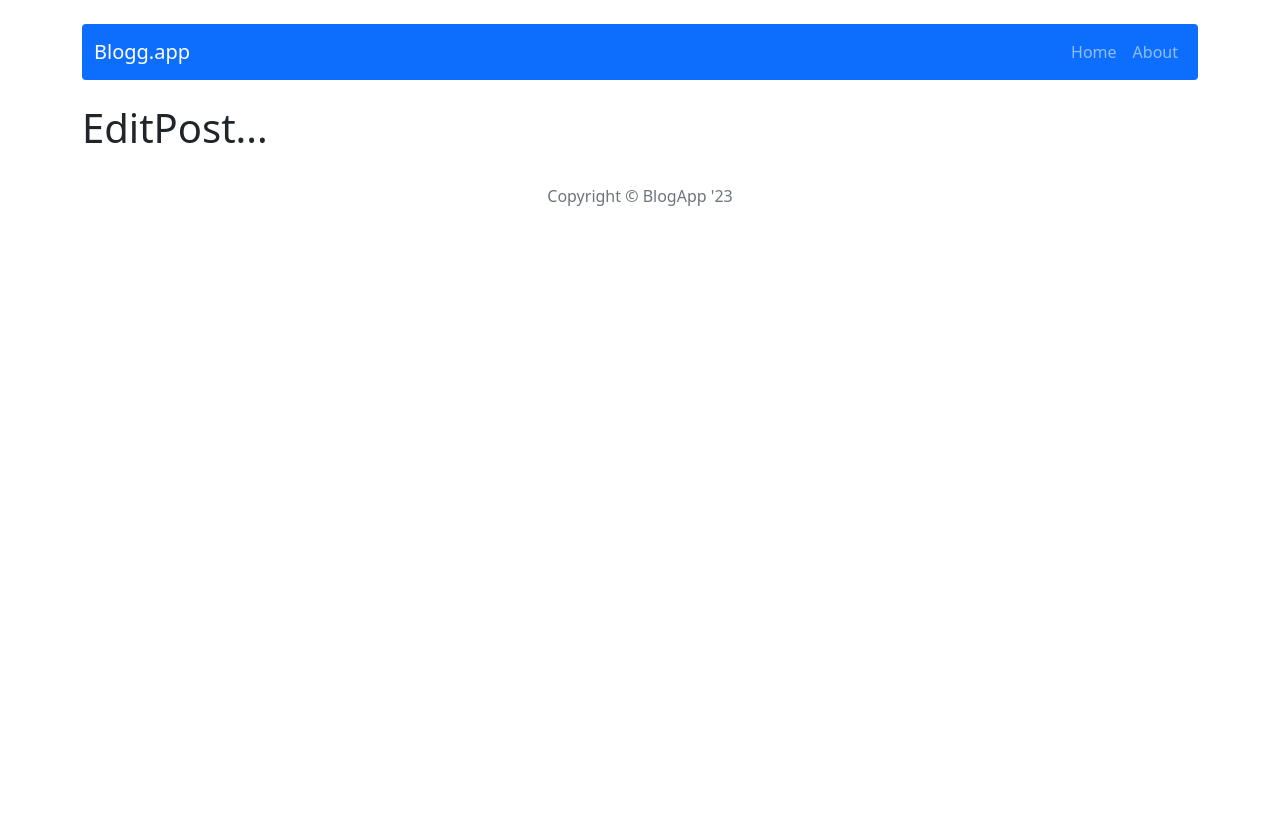
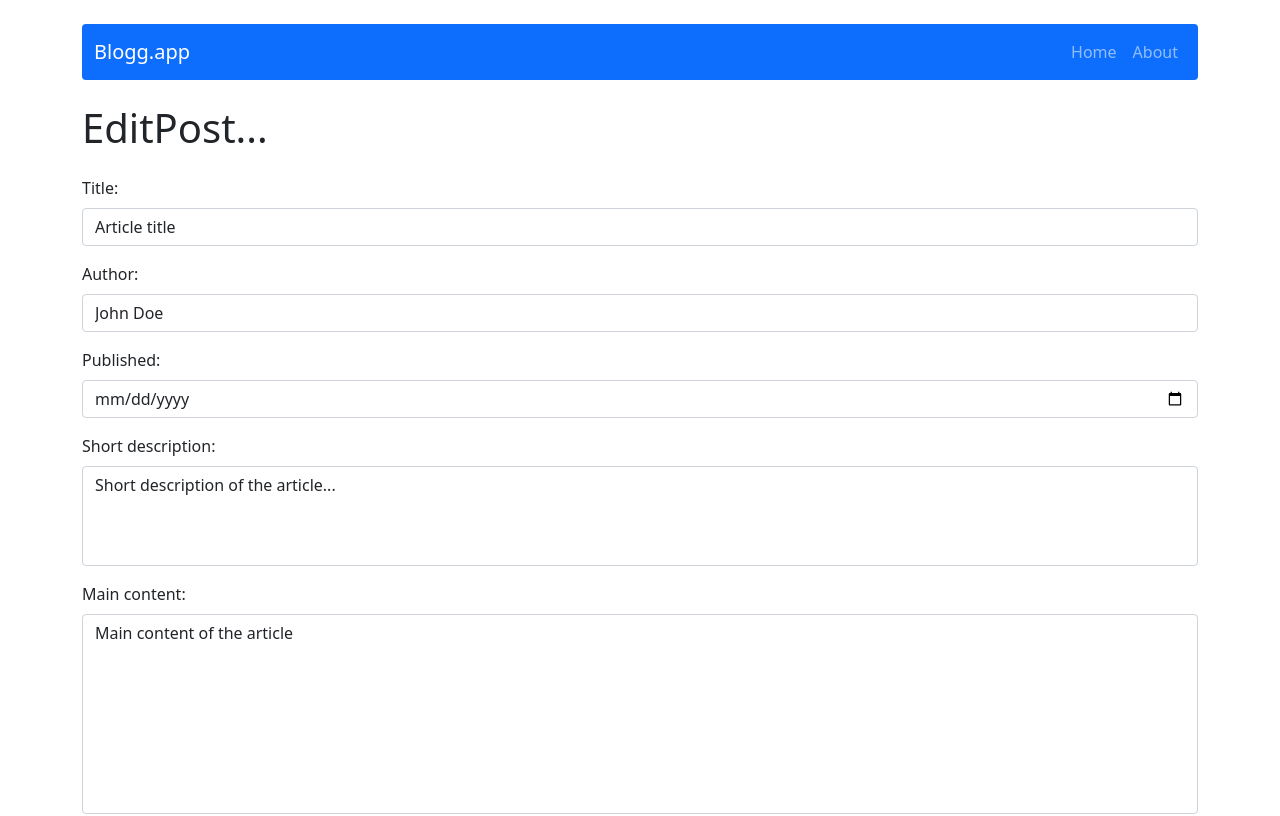
Before and after one commit to Dariusz-Wilk/React-blog, a React (Create React App) app: page /post/edit/1 in a window 1280 px wide. Shown: the top 816 px of the page. Built offline with nearby package versions, Linux system fonts and the light colour scheme.

Commit message:
Changed structure / Added functionality of Edit post

```diff
--- a/src/components/features/AddPostForm/AddPostForm.js
+++ b/src/components/features/AddPostForm/AddPostForm.js
@@ -1,102 +1,19 @@
-import { Button, Form } from 'react-bootstrap';
-import styles from './AddPostForm.module.scss';
-
-import { useState } from 'react';
-import { useSelector, useDispatch } from 'react-redux';
+import { useDispatch } from 'react-redux';
 import { addPost } from '../../../redux/postsRedux';
 import { useNavigate } from 'react-router-dom';
+
+import PostForm from '../PostForm/PostForm';
 
 const AddPostForm = () => {
 	const dispatch = useDispatch();
 	const navigate = useNavigate();
-	const [title, setTitle] = useState('');
-	const [author, setAuthor] = useState('');
-	const [publishedDate, setPublishedDate] = useState('');
-	const [description, setDescription] = useState('');
-	const [mainContent, setMainContent] = useState('');
 
-	const postArrLength = useSelector(state => state.posts.length);
-	const newPostId = postArrLength + 1 + '';
-
-	const addNewPost = e => {
-		e.preventDefault();
-
-		dispatch(
-			addPost({
-				id: newPostId,
-				title,
-				shortDescription: description,
-				content: mainContent,
-				publishedDate,
-				author,
-			})
-		);
-
-		setTitle('');
-		setAuthor('');
-		setPublishedDate('');
-		setDescription('');
-		setMainContent('');
-
+	const handleSubmit = post => {
+		dispatch(addPost(post));
 		navigate('/');
 	};
 
-	return (
-		<Form className="mt-4" onSubmit={addNewPost}>
-			<Form.Group className="mb-3">
-				<Form.Label>Title:</Form.Label>
-				<Form.Control
-					type="text"
-					placeholder="Enter title..."
-					value={title}
-					onChange={e => setTitle(e.target.value)}
-				/>
-			</Form.Group>
-			<Form.Group className="mb-3">
-				<Form.Label>Author:</Form.Label>
-				<Form.Control
-					type="text"
-					placeholder="Enter author..."
-					value={author}
-					onChange={e => setAuthor(e.target.value)}
-				/>
-			</Form.Group>
-			<Form.Group className="mb-3">
-				<Form.Label>Published:</Form.Label>
-				<Form.Control
-					type="date"
-					placeholder="Enter published date..."
-					value={publishedDate}
-					onChange={e => setPublishedDate(e.target.value)}
-				/>
-			</Form.Group>
-			<Form.Group className="mb-3">
-				<Form.Label>Short description:</Form.Label>
-				<Form.Control
-					className={styles.textareaDescription}
-					onChange={e => setDescription(e.target.value)}
-					value={description}
-					as="textarea"
-					placeholder="Enter post description..."
-				/>
-			</Form.Group>
-
-			<Form.Group className="mb-3">
-				<Form.Label>Main content:</Form.Label>
-				<Form.Control
-					className={styles.textareaMain}
-					value={mainContent}
-					onChange={e => setMainContent(e.target.value)}
-					as="textarea"
-					placeholder="Enter post content..."
-				/>
-			</Form.Group>
-
-			<Button variant="primary" type="submit">
-				Add post
-			</Button>
-		</Form>
-	);
+	return <PostForm action={handleSubmit} actionText="Add post" />;
 };
 
 export default AddPostForm;
--- /dev/null
+++ b/src/components/features/EditPostForm/EditPostForm.js
@@ -0,0 +1,35 @@
+import PostForm from '../PostForm/PostForm';
+import { useDispatch, useSelector } from 'react-redux';
+import { useNavigate, useParams, Navigate } from 'react-router-dom';
+import { getPostsById } from '../../../redux/store';
+import { editPost } from '../../../redux/postsRedux';
+
+const EditPostForm = () => {
+	const dispatch = useDispatch();
+	const navigate = useNavigate();
+
+	const { id } = useParams();
+
+	const postData = useSelector(state => getPostsById(state, id));
+	if (!postData) return <Navigate to={'/'} />;
+
+	const handleSubmit = post => {
+		dispatch(editPost(post));
+		navigate('/');
+	};
+
+	return (
+		<PostForm
+			id={id}
+			action={handleSubmit}
+			actionText="Edit post"
+			titlee={postData.title}
+			authorr={postData.author}
+			publishedDatee={postData.publishedDate}
+			descriptionn={postData.shortDescription}
+			mainContentt={postData.content}
+		/>
+	);
+};
+
+export default EditPostForm;
--- /dev/null
+++ b/src/components/features/PostForm/PostForm.js
@@ -0,0 +1,95 @@
+import { Form, Button } from 'react-bootstrap';
+import styles from './PostForm.module.scss';
+import { useState } from 'react';
+import { useSelector } from 'react-redux';
+
+const PostForm = ({
+	id,
+	action,
+	actionText,
+	titlee = '',
+	authorr = '',
+	publishedDatee = '',
+	descriptionn = '',
+	mainContentt = '',
+}) => {
+	const [title, setTitle] = useState(titlee);
+	const [author, setAuthor] = useState(authorr);
+	const [publishedDate, setPublishedDate] = useState(publishedDatee);
+	const [description, setDescription] = useState(descriptionn);
+	const [mainContent, setMainContent] = useState(mainContentt);
+
+	const postArrLength = useSelector(state => state.posts.length);
+	const newPostId = postArrLength + 1 + '';
+
+	const handleSubmit = e => {
+		e.preventDefault();
+		action({
+			id: actionText === 'Edit post' ? id : newPostId,
+			title,
+			author,
+			publishedDate,
+			shortDescription: description,
+			content: mainContent,
+		});
+	};
+
+	return (
+		<Form className="mt-4" onSubmit={handleSubmit}>
+			<Form.Group className="mb-3">
+				<Form.Label>Title:</Form.Label>
+				<Form.Control
+					type="text"
+					placeholder="Enter title..."
+					value={title}
+					onChange={e => setTitle(e.target.value)}
+				/>
+			</Form.Group>
+			<Form.Group className="mb-3">
+				<Form.Label>Author:</Form.Label>
+				<Form.Control
+					type="text"
+					placeholder="Enter author..."
+					value={author}
+					onChange={e => setAuthor(e.target.value)}
+				/>
+			</Form.Group>
+			<Form.Group className="mb-3">
+				<Form.Label>Published:</Form.Label>
+				<Form.Control
+					type="date"
+					placeholder="Enter published date..."
+					value={publishedDate}
+					onChange={e => setPublishedDate(e.target.value)}
+				/>
+			</Form.Group>
+			<Form.Group className="mb-3">
+				<Form.Label>Short description:</Form.Label>
+				<Form.Control
+					className={styles.textareaDescription}
+					onChange={e => setDescription(e.target.value)}
+					value={description}
+					as="textarea"
+					placeholder="Enter post description..."
+				/>
+			</Form.Group>
+
+			<Form.Group className="mb-3">
+				<Form.Label>Main content:</Form.Label>
+				<Form.Control
+					className={styles.textareaMain}
+					value={mainContent}
+					onChange={e => setMainContent(e.target.value)}
+					as="textarea"
+					placeholder="Enter post content..."
+				/>
+			</Form.Group>
+
+			<Button variant="primary" type="submit">
+				{actionText}
+			</Button>
+		</Form>
+	);
+};
+
+export default PostForm;
--- a/src/components/pages/EditPost/EditPost.js
+++ b/src/components/pages/EditPost/EditPost.js
@@ -1,7 +1,10 @@
+import EditPostForm from '../../features/EditPostForm/EditPostForm';
+
 const EditPost = () => {
 	return (
 		<div>
 			<h1>EditPost...</h1>
+			<EditPostForm />
 		</div>
 	);
 };
--- a/src/redux/postsRedux.js
+++ b/src/redux/postsRedux.js
@@ -4,10 +4,13 @@
 const createActionName = actionName => `app/posts/${actionName}`;
 const REMOVE_POST = createActionName('REMOVE_POST');
 const ADD_POST = createActionName('ADD_POST');
+const EDIT_POST = createActionName('EDIT_POST');
 
 export const removePost = payload => ({ type: REMOVE_POST, payload });
 
 export const addPost = payload => ({ type: ADD_POST, payload });
+
+export const editPost = payload => ({ type: EDIT_POST, payload });
 
 //action creators
 
@@ -17,6 +20,10 @@ const postsReducer = (statePart = [], action) => {
 			return statePart.filter(post => post.id !== action.payload);
 		case ADD_POST:
 			return [...statePart, { ...action.payload }];
+		case EDIT_POST:
+			return statePart.map(post =>
+				post.id === action.payload.id ? { ...post, ...action.payload } : post
+			);
 		default:
 			return statePart;
 	}
```
Also changed, not shown: src/components/features/PostForm/PostForm.module.scss (renamed from src/components/features/AddPostForm/AddPostForm.module.scss).
